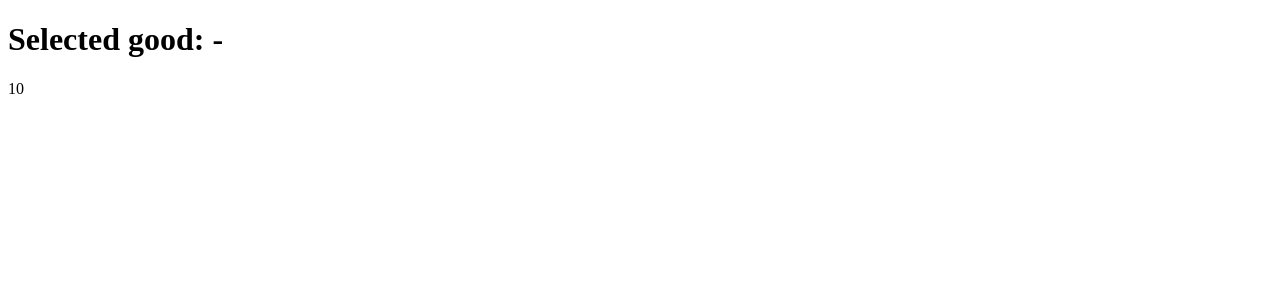
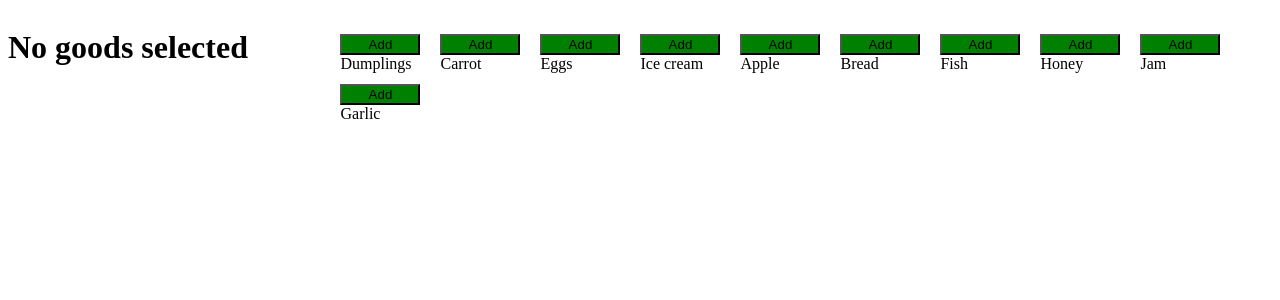
Before and after one commit to mate-academy/react_goods-selector, a React (Create React App) app: page / in a window 1280 px wide. Shown: the top 300 px of the page. Built offline with nearby package versions, Linux system fonts and the light colour scheme.

Commit message:
without CSS

```diff
--- a/package.json
+++ b/package.json
@@ -10,6 +10,7 @@
     "@types/react": "^17.0.15",
     "@types/react-dom": "^17.0.9",
     "bulma": "^0.9.3",
+    "classnames": "^2.3.1",
     "node-sass": "^6.0.1",
     "react": "^17.0.2",
     "react-dom": "^17.0.2",
--- a/src/App.scss
+++ b/src/App.scss
@@ -1 +1,38 @@
 // styles go here
+.App {
+  display: flex;
+}
+
+.title {
+  width: 300px;
+}
+
+.close {
+  height: 30px;
+  width: 30px;
+}
+
+.list {
+  list-style: none;
+  display: flex;
+  flex-wrap: wrap;
+
+  &__item {
+    box-sizing: border-box;
+    height: 50px;
+    width: 100px;
+    display: flex;
+    flex-direction: column;
+    padding: 10px;
+  }
+
+  &__button {
+    &--red {
+      background-color: red;
+    }
+
+    &--green {
+      background-color: green;
+    }
+  }
+}
--- a/src/App.tsx
+++ b/src/App.tsx
@@ -14,11 +14,113 @@ const goodsFromServer: string[] = [
   'Garlic',
 ];
 
-const App: React.FC = () => (
-  <div className="App">
-    <h1>Selected good: -</h1>
-    {goodsFromServer.length}
-  </div>
-);
+interface State {
+  goods: string[];
+  selectedGood: string[];
+  buttonStatus: string;
+}
 
-export default App;
+export class App extends React.Component<{}, State> {
+  state = {
+    goods: [...goodsFromServer],
+    selectedGood: [''],
+    buttonStatus: 'list__button--green',
+  };
+
+  oldSelected = [''];
+
+  addButton = (good: string) => {
+    this.oldSelected = [...this.state.selectedGood];
+    this.setState({
+      selectedGood: [...this.oldSelected, good],
+    });
+  };
+
+  removeButton = (good: string) => {
+    // eslint-disable-next-line no-console
+    console.log(good);
+
+    this.oldSelected = [...this.state.selectedGood];
+    this.setState({
+      selectedGood: [...this.oldSelected.filter((item) => (item !== good))],
+    });
+  };
+
+  pretier = (goods:string[]):string => {
+    switch (goods.length) {
+      case 0:
+        return 'No goods selected';
+      case 1:
+        return `${goods[0]} is selected`;
+      default:
+        return `${goods.slice(0, -1).join(', ')} and ${goods[goods.length - 1]} are selected`;
+    }
+  };
+
+  render() {
+    const { goods, selectedGood, buttonStatus } = this.state;
+
+    if (selectedGood[0] === '') {
+      selectedGood.length = 0;
+    }
+
+    return (
+      <div className="App">
+        <h1 className="title">
+          {this.pretier(selectedGood)}
+        </h1>
+        <ul className="list">
+          {goods.map((good) => {
+            return (
+              <li
+                className="list__item"
+                key={good}
+              >
+                <button
+                  className={`list__button ${buttonStatus}`}
+                  type="button"
+                  onClick={() => {
+                    if (selectedGood.includes(good)) {
+                      this.removeButton(good);
+                      this.setState({
+                        buttonStatus: 'list__button--green',
+                      });
+                    } else {
+                      this.addButton(good);
+                      this.setState({
+                        buttonStatus: 'list__button--red',
+                      });
+                    }
+                  }}
+                >
+                  {
+                    selectedGood.includes(good)
+                      ? 'Remove'
+                      : 'Add'
+                  }
+                </button>
+                {good}
+              </li>
+            );
+          })}
+        </ul>
+        {
+          !!selectedGood.length
+          && (
+            <button
+              className="close"
+              type="button"
+              onClick={() => (
+                this.setState({
+                  selectedGood: [''],
+                })
+              )}
+            >
+              X
+            </button>
+          )
+        }
+      </div>
+    );
+  }
+}
--- a/src/index.tsx
+++ b/src/index.tsx
@@ -1,5 +1,5 @@
 import ReactDOM from 'react-dom';
-import App from './App';
+import { App } from './App';
 
 ReactDOM.render(
   <App />,
```
Also changed, not shown: 1 other file (tests, documents, lock files or other folders).
